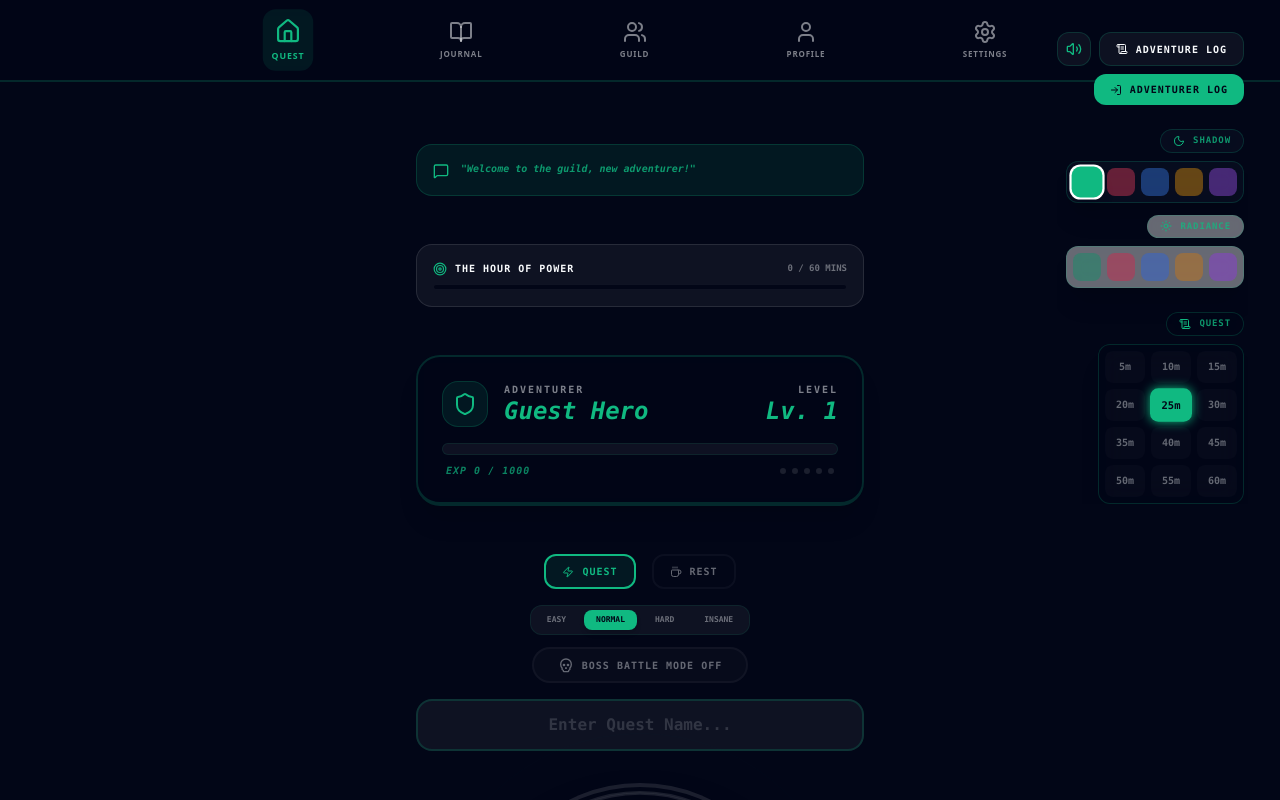
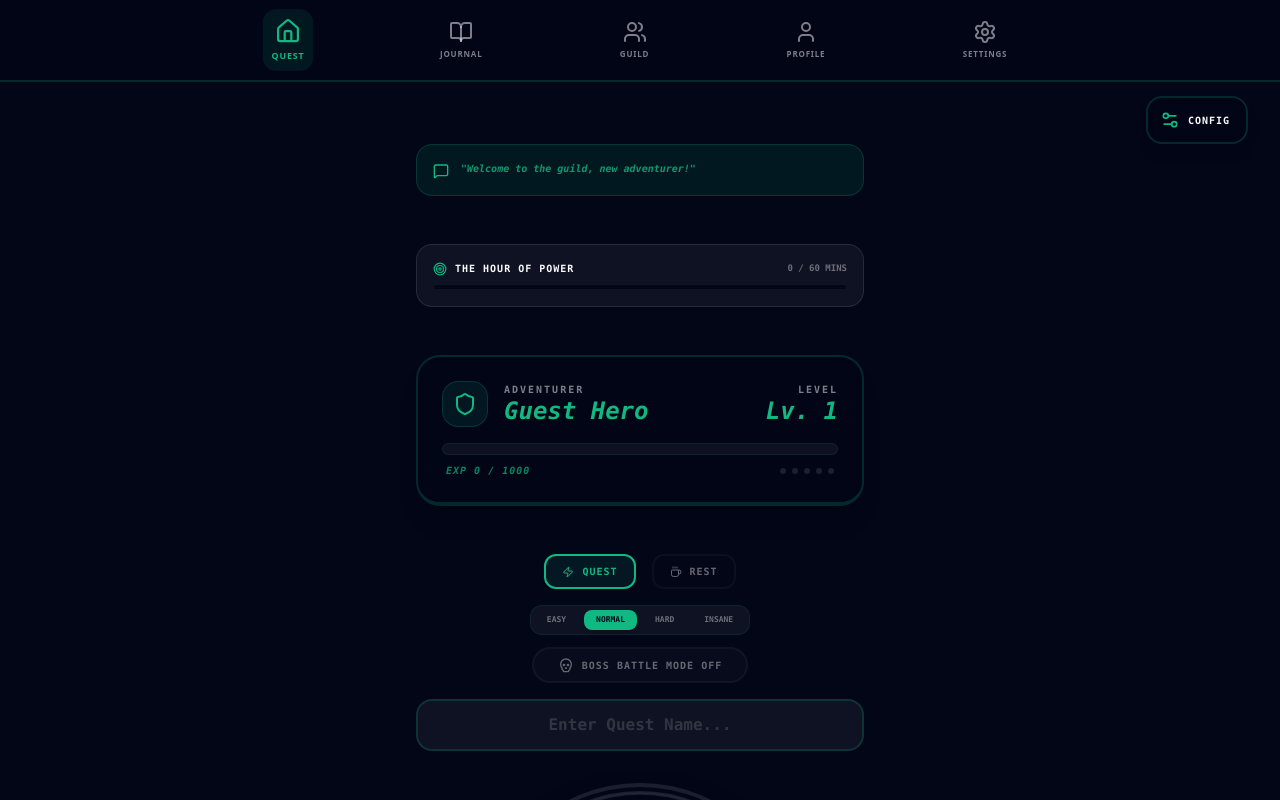
Before and after one commit to TMando616/pomodoro-quest, a Next.js app: page / in a window 1280 px wide. Shown: the top 800 px of the page. Built offline with nearby package versions, Linux system fonts and the light colour scheme.

Commit message:
feat: transform Sidebar into a modal and add toggle button

```diff
--- a/src/app/page.tsx
+++ b/src/app/page.tsx
@@ -3,7 +3,7 @@
 import React, { useState, useEffect, useCallback } from 'react';
 import Link from 'next/link';
 // Lucide React からアイコンをインポート
-import { Trophy, Crown, Zap, Coffee, Skull, Flame, Play, Pause, RotateCcw, BookOpen, MessageSquare, Target } from 'lucide-react';
+import { Trophy, Crown, Zap, Coffee, Skull, Flame, Play, Pause, RotateCcw, BookOpen, MessageSquare, Target, Settings2 } from 'lucide-react';
 // 型定義と定数をインポート
 import { QuestLog, User } from '@/types';
 import { titles } from '@/constants';
@@ -29,6 +29,7 @@ export default function PomodoroQuest() {
   const [message, setMessage] = useState(""); // 画面中央に表示する通知メッセージ
   const [currentTheme, setCurrentTheme] = useState('emerald'); // 現在選択されているテーマ名
   const [isLogsOpen, setIsLogsOpen] = useState(false); // 履歴パネルが開いているか
+  const [isSidebarOpen, setIsSidebarOpen] = useState(false); // サイドバーが開いているか
   const [isAuthMode, setIsAuthMode] = useState<'login' | 'register' | 'none'>('none'); // 認証画面の状態
   const [authForm, setAuthForm] = useState({ username: '' }); // ログイン/登録フォームの入力値
   const [authError, setAuthError] = useState(""); // 認証エラーメッセージ
@@ -178,14 +179,27 @@ export default function PomodoroQuest() {
   return (
     <div className={`min-h-screen transition-colors duration-1000 flex flex-col items-center justify-center font-mono p-4 md:p-8 selection:bg-primary/30 overflow-x-hidden ${timer.isBossMode && timer.isActive ? 'bg-red-950/20' : 'bg-background'}`}>
 
-      {/* 右側の操作パネル */}
+      {/* 右上の設定トグルボタン */}
+      <div className="fixed top-6 right-6 md:top-24 md:right-8 z-[60]">
+        <button
+          onClick={() => { playEffect('click'); setIsSidebarOpen(true); }}
+          className="group flex items-center gap-2 p-3 bg-background/40 border-2 border-primary/20 rounded-2xl hover:bg-primary/10 hover:border-primary/40 transition-all shadow-lg backdrop-blur-md"
+        >
+          <Settings2 className="w-5 h-5 text-primary group-hover:rotate-90 transition-transform duration-500" />
+          <span className="text-[10px] font-black uppercase tracking-widest pr-1 hidden md:inline">Config</span>
+        </button>
+      </div>
+
+      {/* 右側の操作パネル（モーダル） */}
       <Sidebar
+        isOpen={isSidebarOpen}
+        onClose={() => setIsSidebarOpen(false)}
         currentUser={currentUser} currentTheme={currentTheme} duration={timer.duration} isActive={timer.isActive} isSoundOn={isSoundOn}
-        onLogout={() => { playEffect('click'); logout(); timer.setIsActive(false); }}
-        onOpenAuth={() => { playEffect('click'); setIsAuthMode('login'); }}
+        onLogout={() => { playEffect('click'); logout(); timer.setIsActive(false); setIsSidebarOpen(false); }}
+        onOpenAuth={() => { playEffect('click'); setIsAuthMode('login'); setIsSidebarOpen(false); }}
         onThemeChange={(theme) => { playEffect('click'); setCurrentTheme(theme); }}
         onDurationSelect={timer.selectDuration}
-        onOpenLogs={() => { playEffect('click'); setIsLogsOpen(true); }}
+        onOpenLogs={() => { playEffect('click'); setIsLogsOpen(true); setIsSidebarOpen(false); }}
         onToggleSound={toggleSound}
       />
 
--- a/src/components/ui/Sidebar.tsx
+++ b/src/components/ui/Sidebar.tsx
@@ -3,7 +3,7 @@
 import React from 'react';
 import Link from 'next/link';
 // Lucide React からアイコンをインポート
-import { Moon, Sun, LogIn, LogOut, ScrollText, Volume2, VolumeX, Shield } from 'lucide-react';
+import { Moon, Sun, LogIn, LogOut, ScrollText, Volume2, VolumeX, Shield, X, Settings2 } from 'lucide-react';
 // 型定義と定数をインポート
 import { ThemeCategory, User } from '@/types';
 import { themes, durationOptions } from '@/constants';
@@ -12,6 +12,8 @@ import { themes, durationOptions } from '@/constants';
  * サイドバーコンポーネントのプロパティ（受け取るデータ）の定義
  */
 type SidebarProps = {
+  isOpen: boolean;           // サイドバーが開いているか
+  onClose: () => void;       // サイドバーを閉じる処理
   currentUser: User | null; // ログイン中のユーザー情報
   currentTheme: string;      // 現在選択されているテーマ
   duration: number;          // 現在設定されているクエスト時間
@@ -26,76 +28,107 @@ type SidebarProps = {
 };
 
 /**
- * 画面右側に固定表示される操作パネル
+ * 画面右側に表示される操作パネル（モーダル形式）
  * テーマ選択、クエスト時間設定、ログイン管理、サウンド設定を集約しています。
  */
 export function Sidebar({
+  isOpen, onClose,
   currentUser, currentTheme, duration, isActive, isSoundOn,
   onLogout, onOpenAuth, onThemeChange, onDurationSelect, onOpenLogs, onToggleSound
 }: SidebarProps) {
+  if (!isOpen) return null;
+
   return (
-    <div className="fixed top-4 right-4 md:top-8 md:right-8 flex flex-col items-end gap-6 z-50 max-h-[90vh] overflow-y-auto pr-1 scrollbar-hide">
+    <div className="fixed inset-0 z-[100] flex items-center justify-end p-4 md:p-8 animate-in fade-in duration-300">
+      {/* 背景オーバーレイ */}
+      <div
+        className="absolute inset-0 bg-background/60 backdrop-blur-md"
+        onClick={onClose}
+      />
 
-      {/* ログイン・履歴・サウンド設定のトップボタン群 */}
-      <div className="flex flex-col items-end gap-2">
+      {/* サイドバー本体 */}
+      <div className="relative w-full max-w-xs bg-background/80 border-2 border-primary/20 rounded-[2.5rem] shadow-[0_0_50px_rgba(0,0,0,0.5)] p-6 md:p-8 flex flex-col gap-8 max-h-[90vh] overflow-y-auto animate-in slide-in-from-right-8 duration-500">
+
+        {/* ヘッダー */}
+        <div className="flex justify-between items-center pb-4 border-b border-primary/10">
+          <div className="flex items-center gap-2">
+            <Settings2 className="w-4 h-4 text-primary" />
+            <span className="text-xs font-black uppercase tracking-[0.2em] text-primary">Quest Config</span>
+          </div>
+          <button
+            onClick={onClose}
+            className="p-2 hover:bg-foreground/5 rounded-full transition-all"
+          >
+            <X className="w-5 h-5 opacity-40 hover:opacity-100" />
+          </button>
+        </div>
+
+        {/* ログイン・履歴・サウンド設定 */}
+        <div className="flex flex-col gap-4">
+          <div className="flex items-center justify-between">
+            <span className="text-[10px] font-black uppercase tracking-widest opacity-40">System</span>
+            {/* サウンドON/OFF切り替えボタン */}
+            <button
+              onClick={onToggleSound}
+              className="p-2 bg-foreground/5 border border-primary/20 rounded-xl hover:bg-foreground/10 transition-all flex items-center gap-2 pr-4"
+            >
+              {isSoundOn ? <Volume2 className="w-4 h-4 text-primary" /> : <VolumeX className="w-4 h-4 opacity-40" />}
+              <span className="text-[10px] font-black uppercase tracking-widest">{isSoundOn ? 'Sound On' : 'Muted'}</span>
+            </button>
+          </div>
+
+          <div className="flex flex-col gap-2">
+            {/* 冒険の記録（履歴）を開くボタン */}
+            <button
+              onClick={() => { onOpenLogs(); onClose(); }}
+              className="flex items-center justify-center gap-2 w-full py-3 bg-foreground/5 border border-primary/20 rounded-xl hover:bg-foreground/10 transition-all text-[10px] font-black uppercase tracking-widest"
+            >
+              <ScrollText className="w-4 h-4" />
+              Adventure Log
+            </button>
+
+            {/* ユーザーの状態（ログイン/ログアウト）に応じたボタンの表示 */}
+            {currentUser ? (
+              <button onClick={onLogout} className="flex items-center justify-center gap-2 w-full py-3 bg-foreground/5 border border-primary/20 rounded-xl hover:bg-foreground/10 transition-all text-[10px] font-black uppercase tracking-widest">
+                <LogOut className="w-4 h-4" /> Sign Out
+              </button>
+            ) : (
+              <button onClick={() => { onOpenAuth(); onClose(); }} className="flex items-center justify-center gap-2 w-full py-3 bg-primary text-primary-foreground rounded-xl shadow-[0_0_15px_var(--color-primary-glow)] hover:scale-[1.02] active:scale-95 transition-all text-[10px] font-black uppercase tracking-widest">
+                <LogIn className="w-4 h-4" /> Adventurer Log
+              </button>
+            )}
+
             {/* 管理者専用ボタン */}
             {currentUser?.role === 'admin' && (
               <Link
                 href="/admin"
-            className="flex items-center gap-2 px-4 py-2 bg-red-950/30 border border-red-500/30 rounded-xl hover:bg-red-900/40 transition-all text-[10px] font-black uppercase tracking-widest text-red-400 group mb-1"
+                className="flex items-center justify-center gap-2 w-full py-2 bg-red-950/30 border border-red-500/30 rounded-xl hover:bg-red-900/40 transition-all text-[10px] font-black uppercase tracking-widest text-red-400 group mt-2"
               >
                 <Shield className="w-3 h-3 group-hover:scale-110 transition-transform" />
                 Admin Council
               </Link>
             )}
-
-        <div className="flex gap-2">
-          {/* サウンドON/OFF切り替えボタン */}
-          <button
-            onClick={onToggleSound}
-            className="p-2 bg-foreground/5 border border-primary/20 rounded-xl hover:bg-foreground/10 transition-all"
-            title="Toggle Sound"
-          >
-            {isSoundOn ? <Volume2 className="w-4 h-4 text-primary" /> : <VolumeX className="w-4 h-4 opacity-40" />}
-          </button>
-          {/* 冒険の記録（履歴）を開くボタン */}
-          <button
-            onClick={onOpenLogs}
-            className="flex items-center gap-2 px-4 py-2 bg-foreground/5 border border-primary/20 rounded-xl hover:bg-foreground/10 transition-all text-[10px] font-black uppercase tracking-widest"
-          >
-            <ScrollText className="w-3 h-3" />
-            Adventure Log
-          </button>
           </div>
-
-        {/* ユーザーの状態（ログイン/ログアウト）に応じたボタンの表示 */}
-        {currentUser ? (
-          <button onClick={onLogout} className="flex items-center gap-2 px-4 py-2 bg-foreground/5 border border-primary/20 rounded-xl hover:bg-foreground/10 transition-all text-[10px] font-black uppercase tracking-widest">
-            <LogOut className="w-3 h-3" /> Sign Out
-          </button>
-        ) : (
-          <button onClick={onOpenAuth} className="flex items-center gap-2 px-4 py-2 bg-primary text-primary-foreground rounded-xl shadow-[0_0_15px_var(--color-primary-glow)] hover:scale-105 active:scale-95 transition-all text-[10px] font-black uppercase tracking-widest">
-            <LogIn className="w-3 h-3" /> Adventurer Log
-          </button>
-        )}
         </div>
 
         {/* テーマセレクター（Shadow / Radiance） */}
-      <div className="flex flex-col items-end gap-3">
+        <div className="flex flex-col gap-4">
+          <span className="text-[10px] font-black uppercase tracking-widest opacity-40">Affinity (Theme)</span>
+          <div className="space-y-4">
             {(['dark', 'light'] as ThemeCategory[]).map((cat) => (
-          <div key={cat} className="flex flex-col items-end gap-2">
+              <div key={cat} className="space-y-2">
                 {/* カテゴリラベル（月/太陽アイコン） */}
-            <div className={`flex items-center gap-2 px-3 py-1 border border-primary/20 rounded-full backdrop-blur-md ${cat === 'dark' ? 'bg-slate-900/40' : 'bg-white/40'}`}>
+                <div className="flex items-center gap-2">
                   {cat === 'dark' ? <Moon className="w-3 h-3 text-primary" /> : <Sun className="w-3 h-3 text-primary" />}
                   <span className="text-[9px] font-black uppercase tracking-widest text-primary/80">{cat === 'dark' ? 'Shadow' : 'Radiance'}</span>
                 </div>
                 {/* 各色のテーマボタン */}
-            <div className={`flex gap-1.5 p-1.5 border border-primary/20 rounded-xl backdrop-blur-md shadow-xl ${cat === 'dark' ? 'bg-slate-900/40' : 'bg-white/40'}`}>
+                <div className={`flex gap-2 p-2 border border-primary/20 rounded-2xl ${cat === 'dark' ? 'bg-slate-900/40' : 'bg-white/40'}`}>
                   {themes[cat].map((theme) => (
                     <button
                       key={theme.name}
                       onClick={() => onThemeChange(theme.name)}
-                  className={`w-6 h-6 md:w-7 md:h-7 rounded-lg transition-all duration-300 transform hover:scale-110 active:scale-90 ${theme.color} ${
+                      className={`w-7 h-7 md:w-8 md:h-8 rounded-lg transition-all duration-300 transform hover:scale-110 active:scale-90 ${theme.color} ${
                         currentTheme === theme.name ? `ring-2 ${cat === 'dark' ? 'ring-white' : 'ring-slate-800'} scale-110 shadow-lg` : 'opacity-40 hover:opacity-100'
                       }`}
                       title={theme.label}
@@ -105,21 +138,28 @@ export function Sidebar({
               </div>
             ))}
           </div>
+        </div>
 
         {/* クエスト時間セレクター（5分〜60分のグリッド） */}
-      <div className="flex flex-col items-end gap-2">
-        <div className="flex items-center gap-2 px-3 py-1 bg-background/40 border border-primary/20 rounded-full backdrop-blur-md">
-          <ScrollText className="w-3 h-3 text-primary" />
-          <span className="text-[9px] font-black uppercase tracking-widest text-primary/80">Quest</span>
+        <div className="flex flex-col gap-4">
+          <div className="flex items-center justify-between">
+            <span className="text-[10px] font-black uppercase tracking-widest opacity-40">Quest Duration</span>
+            <span className="text-[10px] font-black text-primary">{duration}m</span>
           </div>
-        <div className="grid grid-cols-3 gap-1.5 p-1.5 bg-background/40 border border-primary/20 rounded-xl backdrop-blur-md shadow-xl w-fit">
+          <div className="grid grid-cols-3 gap-2 p-2 bg-background/40 border border-primary/20 rounded-2xl">
             {durationOptions.map((mins) => (
-            <button key={mins} onClick={() => onDurationSelect(mins)} disabled={isActive} className={`w-9 h-7 md:w-10 md:h-8 rounded-lg font-black text-[10px] transition-all duration-300 flex items-center justify-center ${duration === mins ? 'bg-primary text-primary-foreground shadow-[0_0_10px_var(--color-primary)] scale-105 z-10' : 'bg-foreground/5 opacity-40 hover:opacity-80 disabled:opacity-10'}`}>
+              <button
+                key={mins}
+                onClick={() => onDurationSelect(mins)}
+                disabled={isActive}
+                className={`h-10 rounded-xl font-black text-[10px] transition-all duration-300 flex items-center justify-center ${duration === mins ? 'bg-primary text-primary-foreground shadow-[0_0_10px_var(--color-primary)] scale-105 z-10' : 'bg-foreground/5 opacity-40 hover:opacity-80 disabled:opacity-10'}`}
+              >
                 {mins}m
               </button>
             ))}
           </div>
         </div>
       </div>
+    </div>
   );
 }
```
Lines whose indentation alone changed are shown as unchanged.
